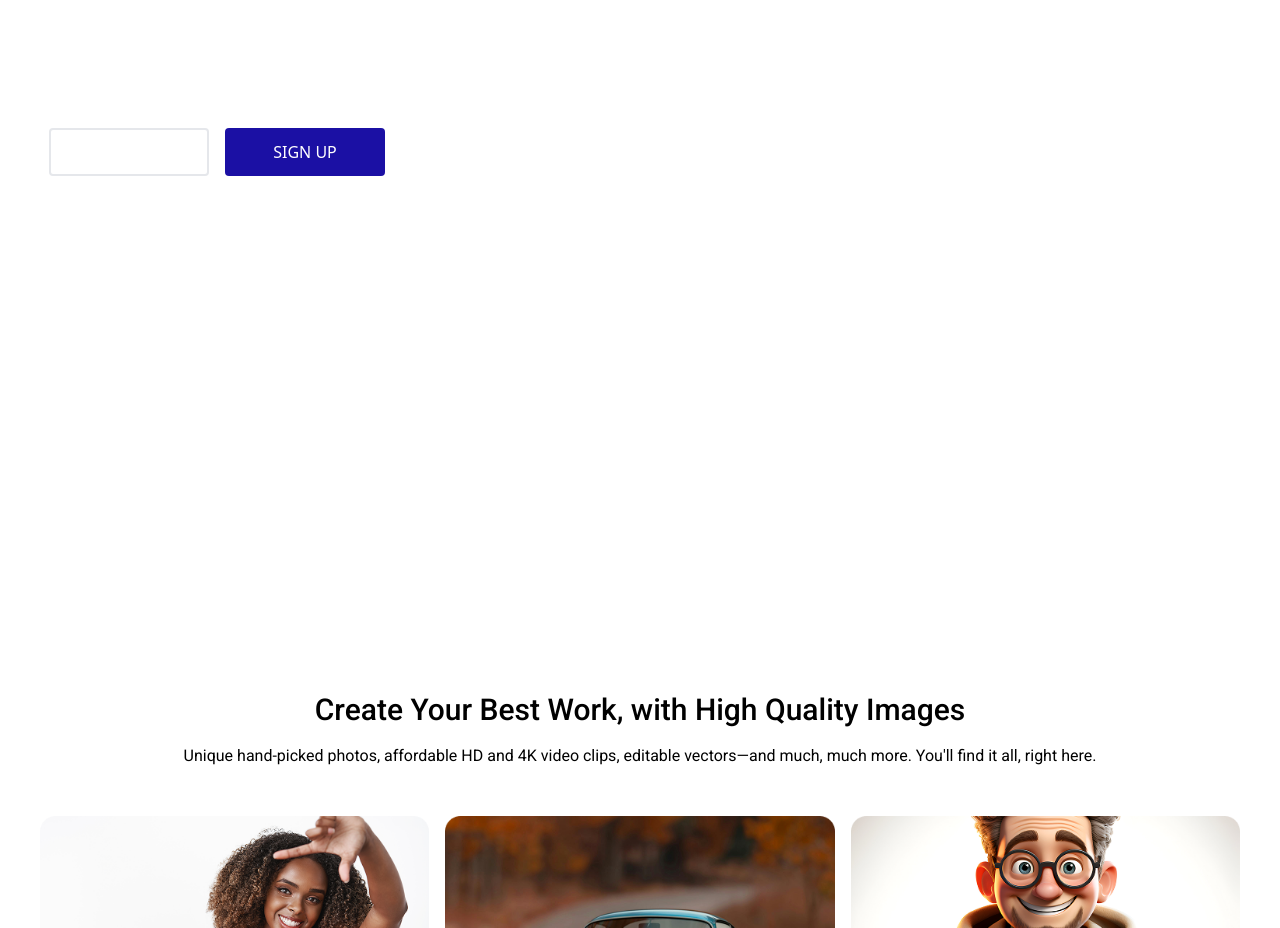
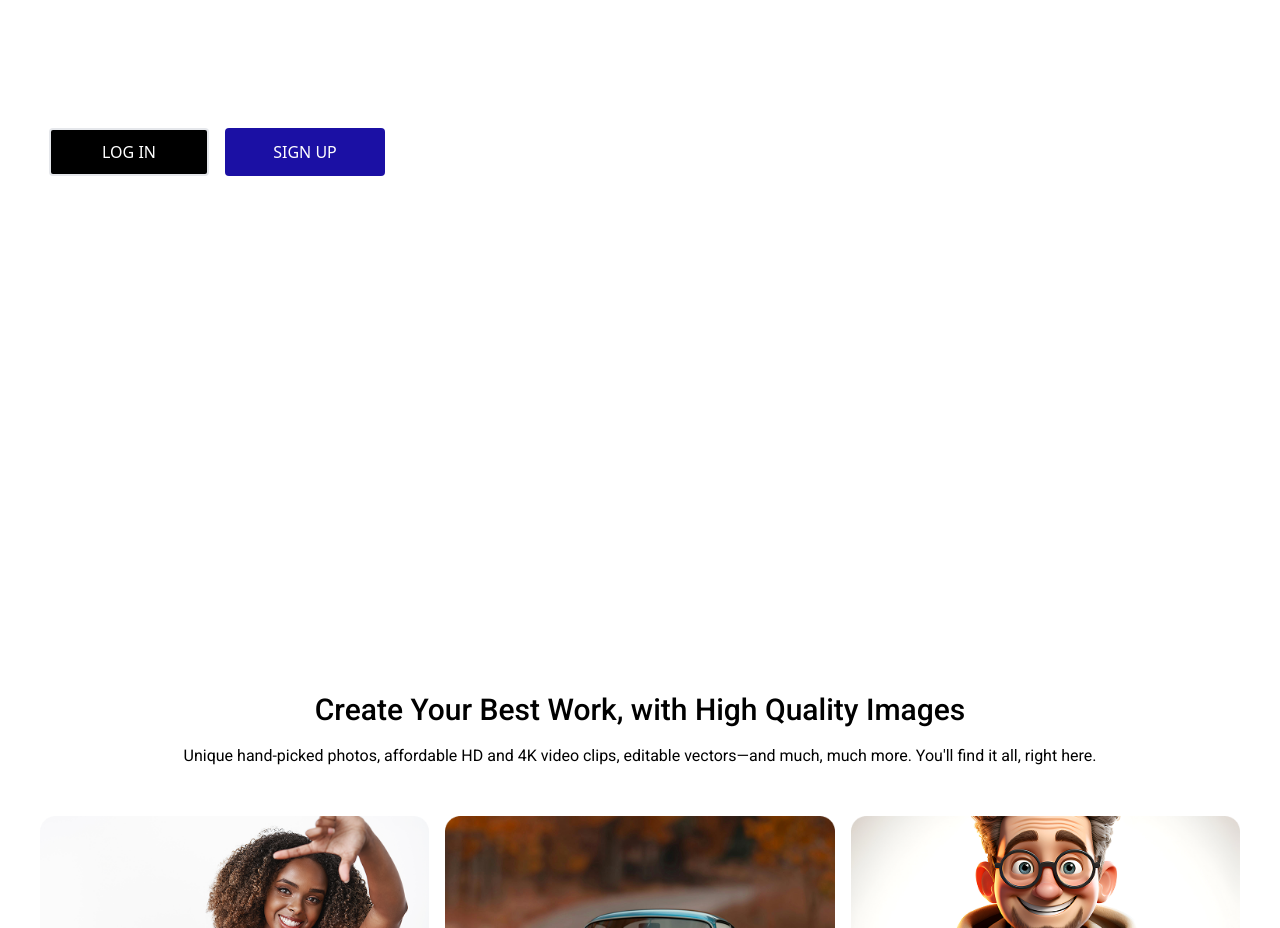
Before and after one commit to Zhentryx034/imagefic, a React (Vite) app in the folder imagefic/: page / in a window 1280 px wide. Shown: the part 860-1788 px from the top of the page. Built offline with nearby package versions, Linux system fonts and the light colour scheme; a web font is replaced by a local one.

Commit message:
Update LandingPage button styles and modify API endpoints in authConfig for consistency

```diff
--- a/imagefic/src/Components/Auth/authConfig.ts
+++ b/imagefic/src/Components/Auth/authConfig.ts
@@ -3,7 +3,7 @@ const API_BASE_URL = "https://backend-imagfic.onrender.com"
 
 export async function  createUser (username:string, email:string,phone_number:number,password:string,confirm_password:string)   {
     try{
-        const res = await fetch (`${API_BASE_URL}/register`, {
+        const res = await fetch (`${API_BASE_URL}/api/register`, {
             method: 'POST',
             headers:{
                 "Content-Type": "application/json"
@@ -23,7 +23,7 @@ export async function  createUser (username:string, email:string,phone_number:nu
 
 export async function loginUser (email:string, password:string) {
     try{
-        const res = await fetch(`${API_BASE_URL}/login`, {
+        const res = await fetch(`${API_BASE_URL}/api/login`, {
             method: "POST",
             headers: {
                 "Content-Type": "application/json",
@@ -50,7 +50,7 @@ export async function logOutUser(){
     const token = localStorage.getItem('authToken')
     if(!token) throw new Error("No token found")
 
-    const res = await fetch(`${API_BASE_URL}/login`, {
+    const res = await fetch(`${API_BASE_URL}/api/login`, {
         method: "POST",
         headers: {
             Authorization: `Bearer ${token}`
--- a/imagefic/src/Components/LandingPage.tsx
+++ b/imagefic/src/Components/LandingPage.tsx
@@ -35,7 +35,7 @@ const Navbar:React.FC = () => {
                 </p>
 
                 <div className='flex gap-4'>
-                <button className='text-white border-2 rounded w-40 h-12'>
+                <button className='text-white border-2 rounded w-40 h-12 bg-black '>
                    <Link to='/login'>LOG IN</Link>
                 </button>
                 <button className='text-white border-0 rounded w-40 h-12 bg-[#1B10A4] ' >
```
